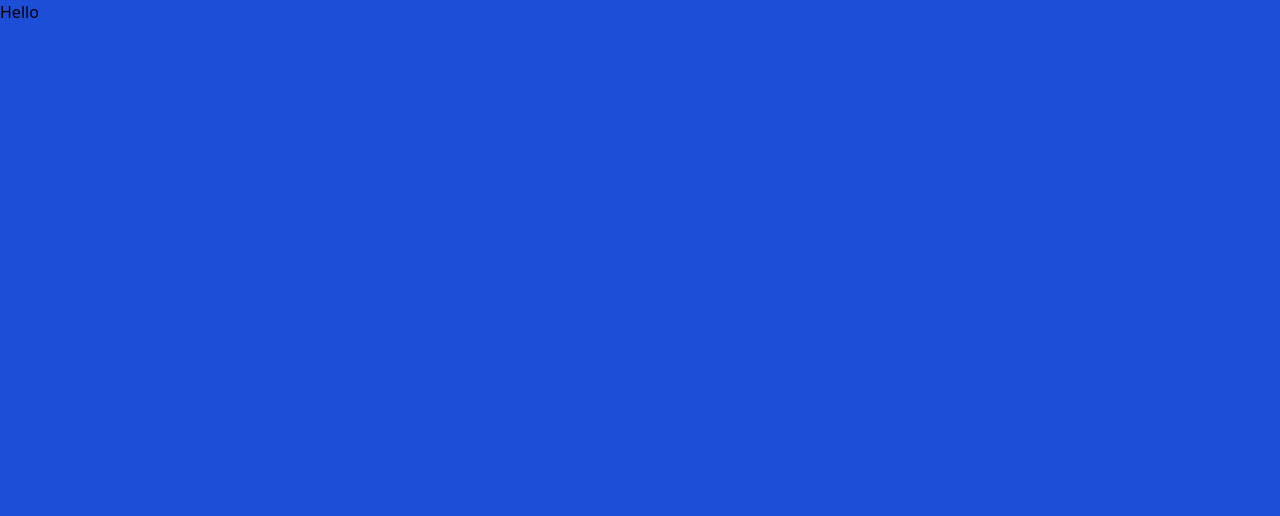
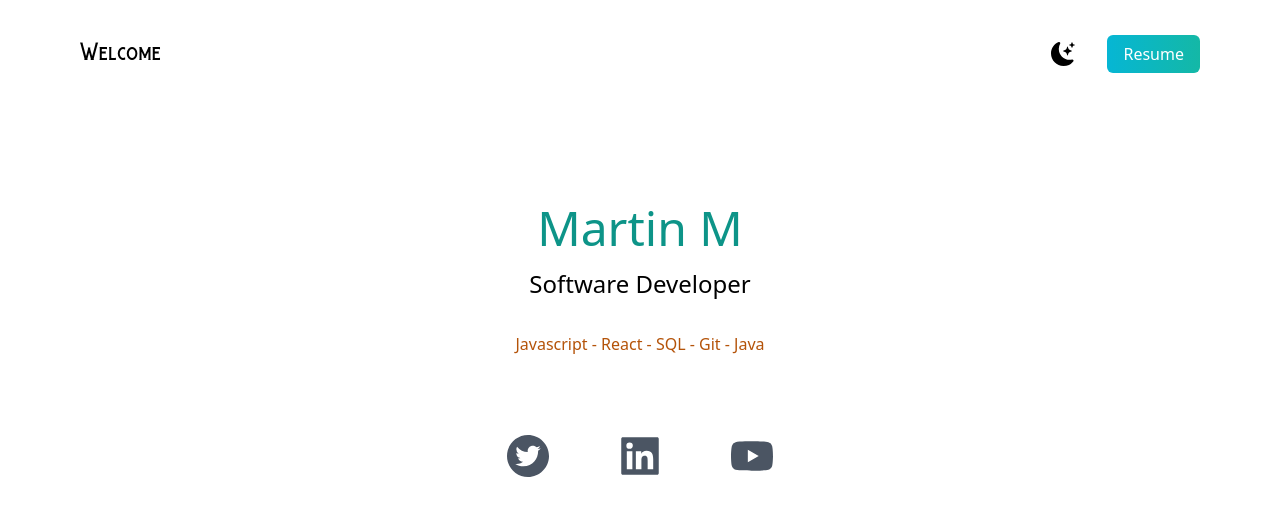
Before and after one commit to MartinMaresC/ReactPortfolio, a Next.js app in the folder react-portfolio/: page / in a window 1280 px wide. Shown: the top 516 px of the page. Built offline with nearby package versions, Linux system fonts and the light colour scheme.

Commit message:
Index updated

```diff
--- a/react-portfolio/pages/index.tsx
+++ b/react-portfolio/pages/index.tsx
@@ -1,6 +1,8 @@
 import Head from 'next/head'
-
-
+import {BsFillMoonStarsFill} from 'react-icons/bs';
+import {AiFillTwitterCircle,AiFillLinkedin,AiFillYoutube} from 'react-icons/ai'
+import Image from 'next/image';
+import Design from '../public/Design.jpg';
 
 export default function Home() {
   return (
@@ -11,9 +13,34 @@ export default function Home() {
         <meta name="viewport" content="width=device-width, initial-scale=1" />
         <link rel="icon" href="/favicon.ico" />
       </Head>
-      <main>
-       <section className=' bg-blue-700 min-h-screen'>
-        <h1>Hello</h1>
+      <main className='bg-white px-10'>
+       <section className='min-h-screen'>
+        <nav className='p-10 mb-12 flex justify-between'>
+          <h1 className=' text-xl font-burtons'>Welcome</h1>
+          <ul className='flex items-center'>
+            <li>
+              <BsFillMoonStarsFill className='cursor-pointer text-2xl' />
+            </li>
+            <li>
+              <a className=' bg-gradient-to-r from-cyan-500 to-teal-500 text-white px-4 py-2 rounded-md ml-8' href="">Resume</a>
+              </li>
+          </ul>
+        </nav>
+        <div className=' text-center p-10'>
+          <h2 className='text-5xl py-2 text-teal-600'>Martin M</h2>
+          <h3 className='text-2xl py-2'>Software Developer</h3>
+          <p className='text-md py-5 text-amber-700 leading-8'>
+            Javascript - React - SQL - Git - Java
+          </p>
+        </div>
+        <div className='text-5xl flex justify-center gap-16 py-3 text-gray-600'>
+            <AiFillTwitterCircle />
+            <AiFillLinkedin />
+            <AiFillYoutube />
+        </div>
+        <div className='relative'>
+          <image src={Design} layout='fill'/>
+        </div>
        </section>
       </main>
     </div>
--- a/react-portfolio/tailwind.config.js
+++ b/react-portfolio/tailwind.config.js
@@ -5,7 +5,11 @@ module.exports = {
     "./components/**/*.{js,ts,jsx,tsx}",
   ],
   theme: {
-    extend: {},
+    extend: {
+      fontFamily: {
+        burtons: 'burtons',
+      }
+    },
   },
   plugins: [],
 }
```
